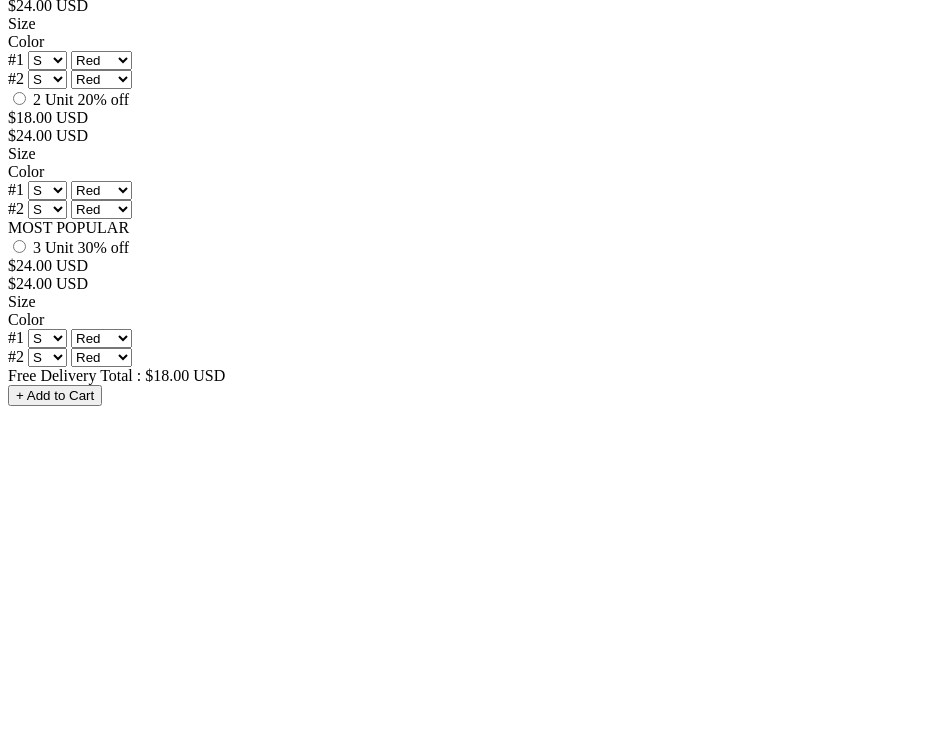
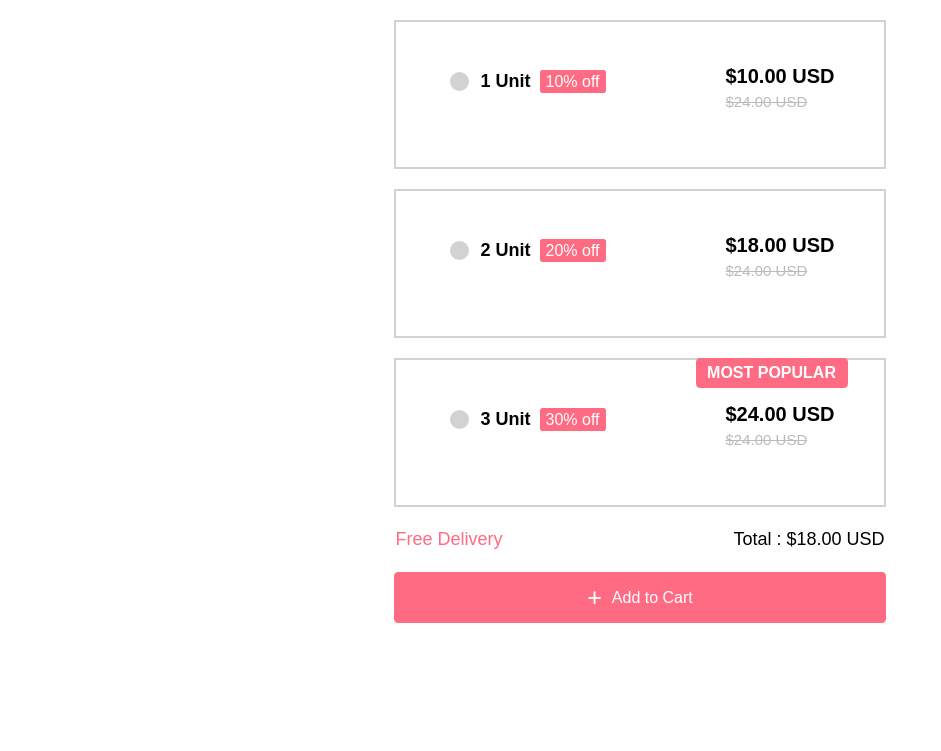
Before and after one commit to GokilaSundar/proveway-frontend-task, a plain HTML site: page index.html in a window 1280 px wide. Shown: the part 49-800 px from the top of the page, without its empty margins (0-941 px from the left). Drawn offline with Linux system fonts and the light colour scheme; the site is published under a folder, as on GitHub Pages, so addresses that start at the root find nothing.

Commit message:
Added relative path for css and js file

```diff
--- a/index.html
+++ b/index.html
@@ -4,7 +4,7 @@
     <meta charset="UTF-8" />
     <meta name="viewport" content="width=device-width, initial-scale=1.0" />
     <title>Interactive Box</title>
-    <link rel="stylesheet" href="/interatcivebox.css" type="text/css" />
+    <link rel="stylesheet" href="interatcivebox.css" type="text/css" />
   </head>
   <body>
     <div id="container">
@@ -161,6 +161,6 @@
       </button>
     </div>
 
-    <script src="/interactivebox.js"></script>
+    <script src="interactivebox.js"></script>
   </body>
 </html>
```
